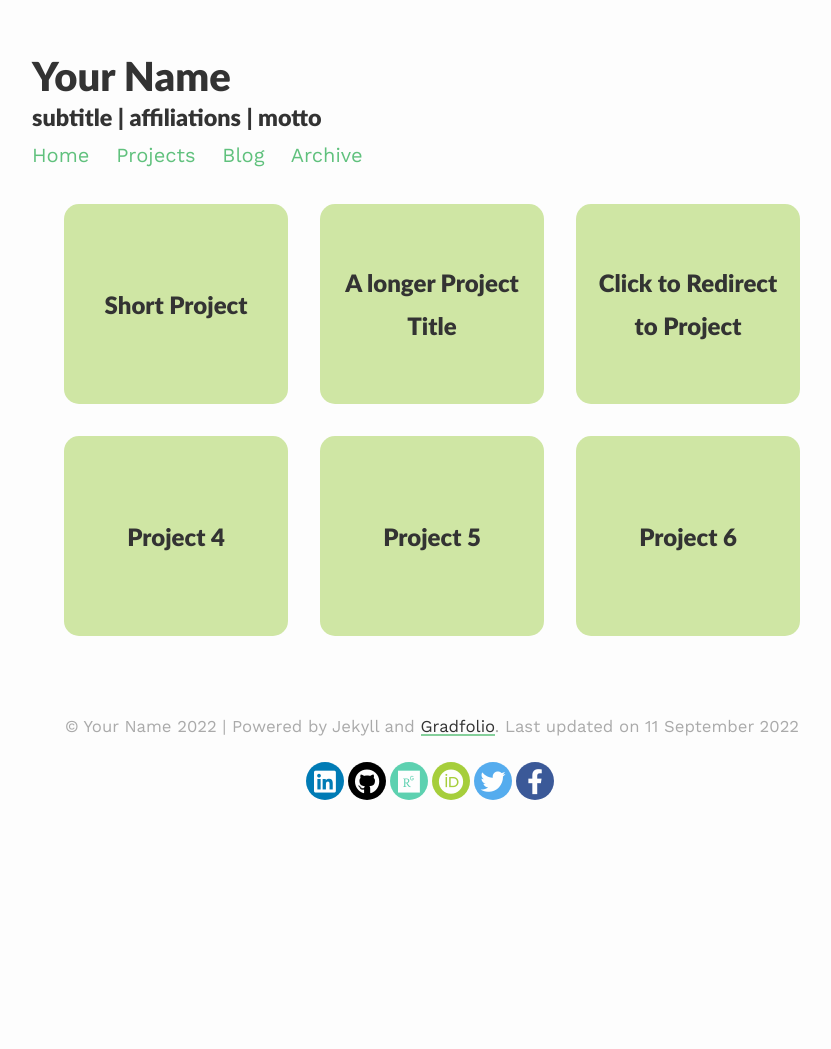
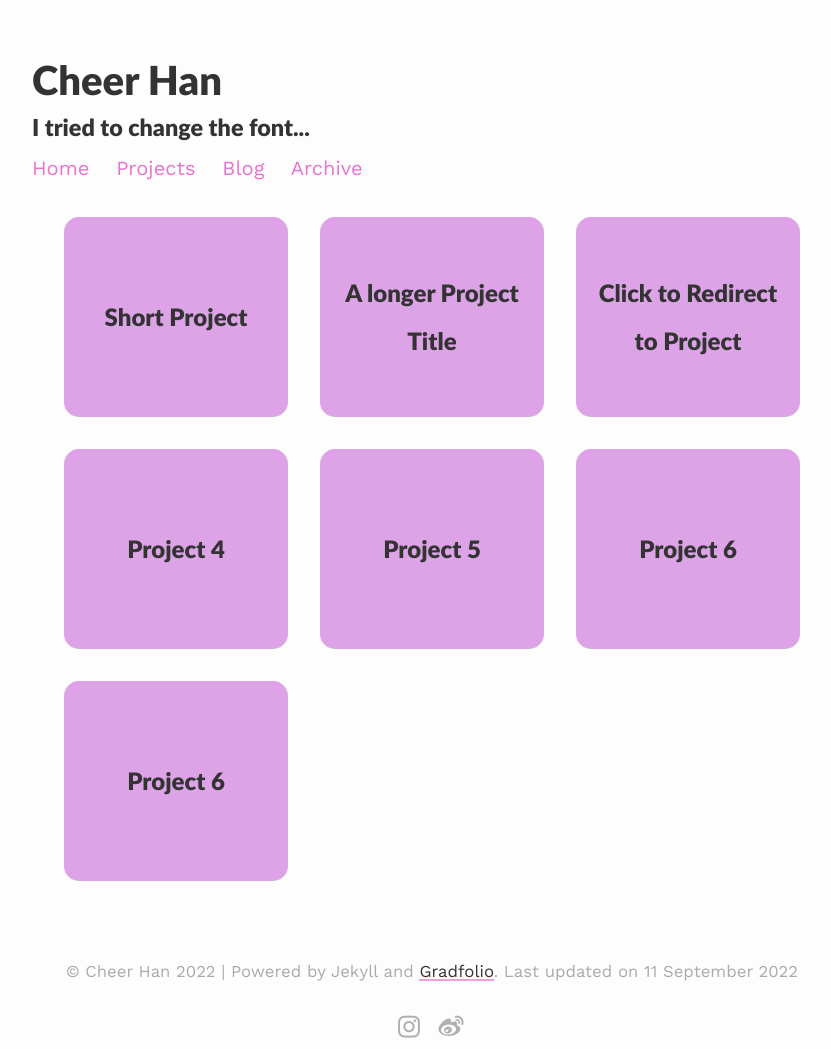
Before and after one commit to cheerhan/another-theme, a Jekyll site: the page built from _pages/projects.md, in a window 1280 px wide. Shown: the whole page, without its empty margins (208-1039 px from the left). Built offline with Jekyll 4.4.1, drawn with Linux system fonts in a browser that asks for light colours; nearby versions of some CDN libraries; before the commit the page ends 980 px from its top, so only the background shows below that.

Commit message:
修改主站样式

```diff
--- a/_config.yml
+++ b/_config.yml
@@ -1,7 +1,7 @@
 ### your site title here
 
-title: Your Name
-description: subtitle | affiliations | motto
+title: Cheer Han
+description: I tried to change the font...
 
 baseurl: "/another-theme" #name of GitHub repository
 url: "https://cheerhan.github.io" #custom url to be used instead of GitHub repository
@@ -17,12 +17,13 @@ permalink: /blog/:year/:title/
 paginate_path: /blog/page:num/
 
 # Social media links in footer
-facebook: "#"
-twitter: "#"
-linkedin: "#"
-github: "#"
-researchgate: "#"
-orcid: "#"
+instagram: "hanjlm"
+weibo: "cheer1124"
+# twitter: "#"
+# linkedin: "#"
+# github: "#"
+# researchgate: "#"
+# orcid: "#"
 
 highlighter: rouge
 markdown: kramdown
--- a/_includes/social-footer.html
+++ b/_includes/social-footer.html
@@ -1,4 +1,49 @@
 <div class="rounded-social-buttons">
+
+{%- if site.researchgate -%}
+<a title="{{ _locale_string_follow | replace: '[NAME]', 'ResearchGate' }}"
+class="social-button researchgate"
+href="https://www.researchgate.net/profile/{{ site.researchgate }}" itemprop="sameAs"
+target="_blank">
+<i class="fab fa-researchgate"></i>
+</a>
+{%- endif -%}
+
+{%- if site.orcid -%}
+<a title="{{ _locale_string_follow | replace: '[NAME]', 'Orcid' }}"
+class="social-button orcid"
+href="https://orcid.org/{{ site.orcid }}" itemprop="sameAs"
+target="_blank">
+<i class="fab fa-orcid"></i>
+</a>
+{%- endif -%}
+
+{%- if site.instagram -%}
+<a title="{{ _locale_string_follow | replace: '[NAME]', 'Instagram' }}"
+class="social-button instagram" itemprop="sameAs"
+href="https://www.instagram.com/{{ site.instagram }}"
+target="_blank">
+<i class="fab fa-instagram"></i>
+</a>
+{%- endif -%}
+
+{%- if site.twitter -%}
+<a title="{{ _locale_string_follow | replace: '[NAME]', 'Twitter' }}"
+class="social-button twitter"
+href="https://www.twitter.com/{{ site.twitter }}" itemprop="sameAs"
+target="_blank">
+<i class="fab fa-twitter"></i>
+</a>
+{%- endif -%}
+
+{%- if site.weibo -%}
+<a title="{{ _locale_string_follow | replace: '[NAME]', 'Weibo' }}"
+class="social-button weibo" itemprop="sameAs"
+href="https://www.weibo.com/{{ site.weibo }}"
+target="_blank">
+<i class="fab fa-weibo"></i>
+</a>
+{%- endif -%}
 
 {%- if site.email -%}
 <a title="{{ _locale_string_email }}"
@@ -25,41 +70,4 @@ target="_blank">
 <i class="fab fa-github"></i>
 </a>
 {%- endif -%}
-
-{%- if site.researchgate -%}
-<a title="{{ _locale_string_follow | replace: '[NAME]', 'ResearchGate' }}"
-class="social-button researchgate"
-href="https://www.researchgate.net/profile/{{ site.researchgate }}" itemprop="sameAs"
-target="_blank">
-<i class="fab fa-researchgate"></i>
-</a>
-{%- endif -%}
-
-{%- if site.orcid -%}
-<a title="{{ _locale_string_follow | replace: '[NAME]', 'Orcid' }}"
-class="social-button orcid"
-href="https://orcid.org/{{ site.orcid }}" itemprop="sameAs"
-target="_blank">
-<i class="fab fa-orcid"></i>
-</a>
-{%- endif -%}
-
-{%- if site.twitter -%}
-<a title="{{ _locale_string_follow | replace: '[NAME]', 'Twitter' }}"
-class="social-button twitter"
-href="https://www.twitter.com/{{ site.twitter }}" itemprop="sameAs"
-target="_blank">
-<i class="fab fa-twitter"></i>
-</a>
-{%- endif -%}
-
-{%- if site.facebook -%}
-<a title="{{ _locale_string_follow | replace: '[NAME]', 'Facebook' }}"
-class="social-button facebook" itemprop="sameAs"
-href="https://www.facebook.com/{{ site.facebook }}"
-target="_blank">
-<i class="fab fa-facebook-f"></i>
-</a>
-{%- endif -%}
-
 </div>
--- a/assets/css/_sass/footer-social.scss
+++ b/assets/css/_sass/footer-social.scss
@@ -36,76 +36,28 @@
 .fa-github,
 .fa-orcid,
 .fa-researchgate,
-.fa-envelope {
+.fa-envelope,
+.fa-weibo,
+.fa-instagram{
   font-size: 25px;
 }
 
-.rounded-social-buttons .social-button.facebook {
-  background: #3b5998;
+.rounded-social-buttons .social-button.weibo {
+  color: #afafaf;
 }
 
-.rounded-social-buttons .social-button.facebook:hover, .rounded-social-buttons .social-button.facebook:focus {
+.rounded-social-buttons .social-button.weibo:hover, .rounded-social-buttons .social-button.weibo:focus {
   color: #3b5998;
   background: #fefefe;
   border-color: #3b5998;
 }
 
-.rounded-social-buttons .social-button.twitter {
-  background: #55acee;
+.rounded-social-buttons .social-button.instagram {
+  color: #afafaf;
 }
 
-.rounded-social-buttons .social-button.twitter:hover, .rounded-social-buttons .social-button.twitter:focus {
-  color: #55acee;
+.rounded-social-buttons .social-button.instagram:hover, .rounded-social-buttons .social-button.instagram:focus {
+  color: #3b5998;
   background: #fefefe;
-  border-color: #55acee;
+  border-color: #3b5998;
 }
-
-.rounded-social-buttons .social-button.linkedin {
-  background: #007bb5;
-}
-
-.rounded-social-buttons .social-button.linkedin:hover, .rounded-social-buttons .social-button.linkedin:focus {
-  color: #007bb5;
-  background: #fefefe;
-  border-color: #007bb5;
-}
-
-.rounded-social-buttons .social-button.github {
-  background: #000000;
-}
-
-.rounded-social-buttons .social-button.github:hover, .rounded-social-buttons .social-button.github:focus {
-  color: #000000;
-  background: #fefefe;
-  border-color: #000000;
-}
-
-.rounded-social-buttons .social-button.email {
-  background: #60c17d;
-}
-
-.rounded-social-buttons .social-button.email:hover, .rounded-social-buttons .social-button.email:focus {
-  color: #60c17d;
-  background: #fefefe;
-  border-color: #000000;
-}
-
-.rounded-social-buttons .social-button.orcid {
-  background: #a6ce3b;
-}
-
-.rounded-social-buttons .social-button.orcid:hover, .rounded-social-buttons .social-button.orcid:focus {
-  color: #a6ce3b;
-  background: #fefefe;
-  border-color: #a6ce3b;
-}
-
-.rounded-social-buttons .social-button.researchgate {
-  background: #5dd1b0;
-}
-
-.rounded-social-buttons .social-button.researchgate:hover, .rounded-social-buttons .social-button.researchgate:focus {
-  color: #5dd1b0;
-  background: #fefefe;
-  border-color: #5dd1b0;
-}
--- a/assets/css/_sass/style.scss
+++ b/assets/css/_sass/style.scss
@@ -23,8 +23,8 @@ body {
 h1,h2,h3,h4,h5,h6 {
   font-family: "Lato", "Helvetica Neue", Helvetica, sans-serif;
   font-weight: bold;
-  line-height: 1.8;
-  margin: 0;
+  line-height: 2;
+  margin: auto;
   text-transform: inherit;
 }
 
--- a/assets/css/_sass/variables.scss
+++ b/assets/css/_sass/variables.scss
@@ -8,11 +8,11 @@ $spacing-unit:     30px;
 $light-gray: gray;
 $text-color:       #333;
 $background-color: #fdfdfd;
-$brand-color:      #60c17d;
+$brand-color:      #e872d0;
 
 // Color scheme for light
 $body-bg: #fdfdfd;
-$projectbox: #cfe6a4;
+$projectbox: #dca4e6;
 $text-color: #333;
 
 // Color scheme for dark modes
```
Also changed, not shown: _posts/2016-06-28-813.md (added, +18 -0 lines), _projects/6_project copy.md (added, +153 -0 lines).
